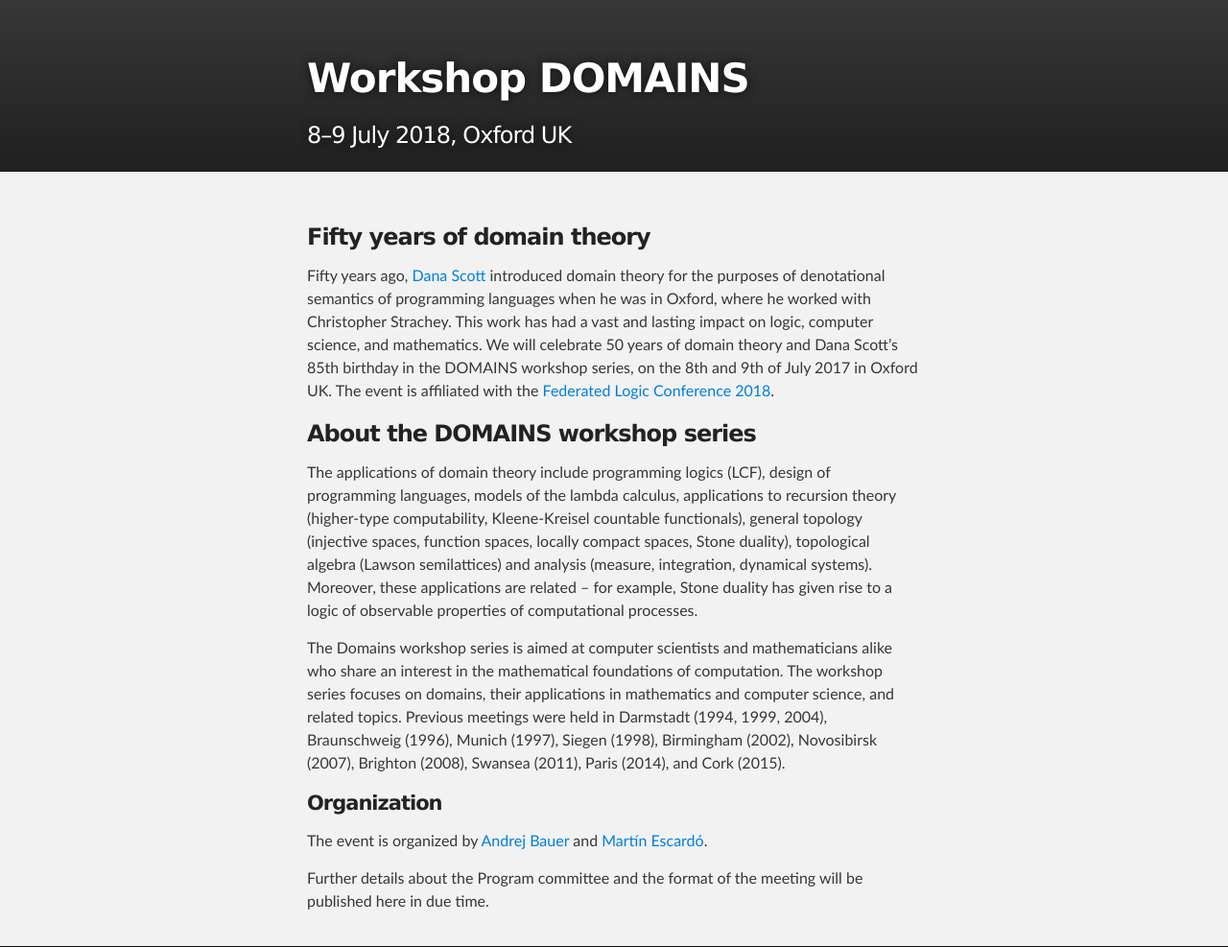
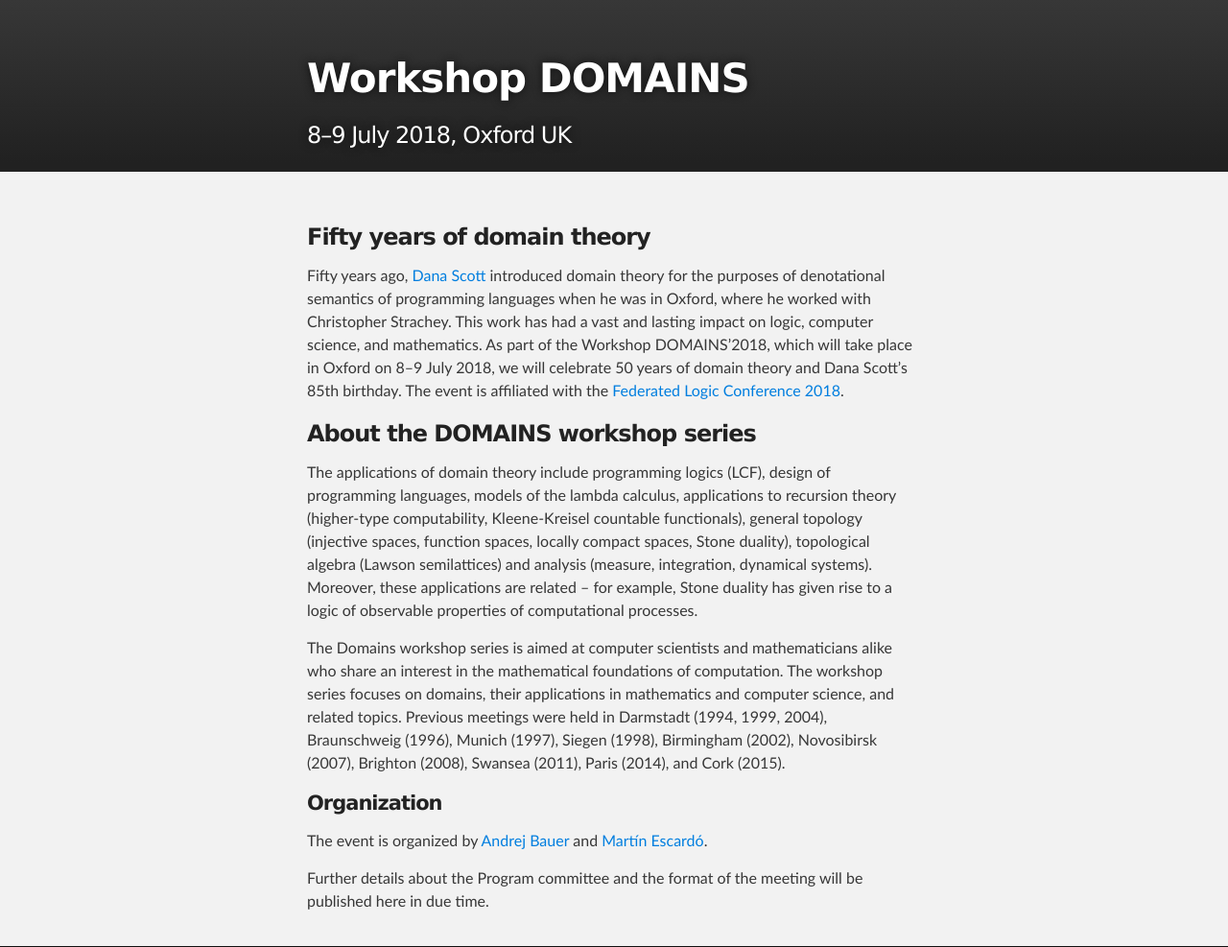
Before and after one commit to IMFM-SI/STM2025, a Jekyll site: the page built from index.md, in a window 1280 px wide. Shown: the whole page at 96% size. Built offline with Jekyll 4.4.1, drawn with Linux system fonts in a browser that asks for light colours.

Commit message:
Achim and Martin slightly modified the introductory part of the page

```diff
--- a/index.md
+++ b/index.md
@@ -6,13 +6,15 @@
 
 ### Fifty years of domain theory
 
-Fifty years ago, [Dana Scott](https://www.cs.cmu.edu/~scott/) introduced domain theory for
-the purposes of denotational semantics of programming languages when he was in Oxford,
-where he worked with Christopher Strachey. This work has had a vast and lasting impact on
-logic, computer science, and mathematics. We will celebrate 50 years of domain theory and
-Dana Scott's 85th birthday in the DOMAINS workshop series, on the 8th and 9th of July 2017
-in Oxford UK. The event is affiliated with
-the [Federated Logic Conference 2018](http://www.floc2018.org).
+Fifty years ago, [Dana Scott](https://www.cs.cmu.edu/~scott/)
+introduced domain theory for the purposes of denotational semantics of
+programming languages when he was in Oxford, where he worked with
+Christopher Strachey. This work has had a vast and lasting impact on
+logic, computer science, and mathematics. As part of the Workshop
+DOMAINS'2018, which will take place in Oxford on 8–9 July 2018, we
+will celebrate 50 years of domain theory and Dana Scott's 85th
+birthday. The event is affiliated with the [Federated Logic Conference
+2018](http://www.floc2018.org).
 
 ### About the DOMAINS workshop series
 
```
